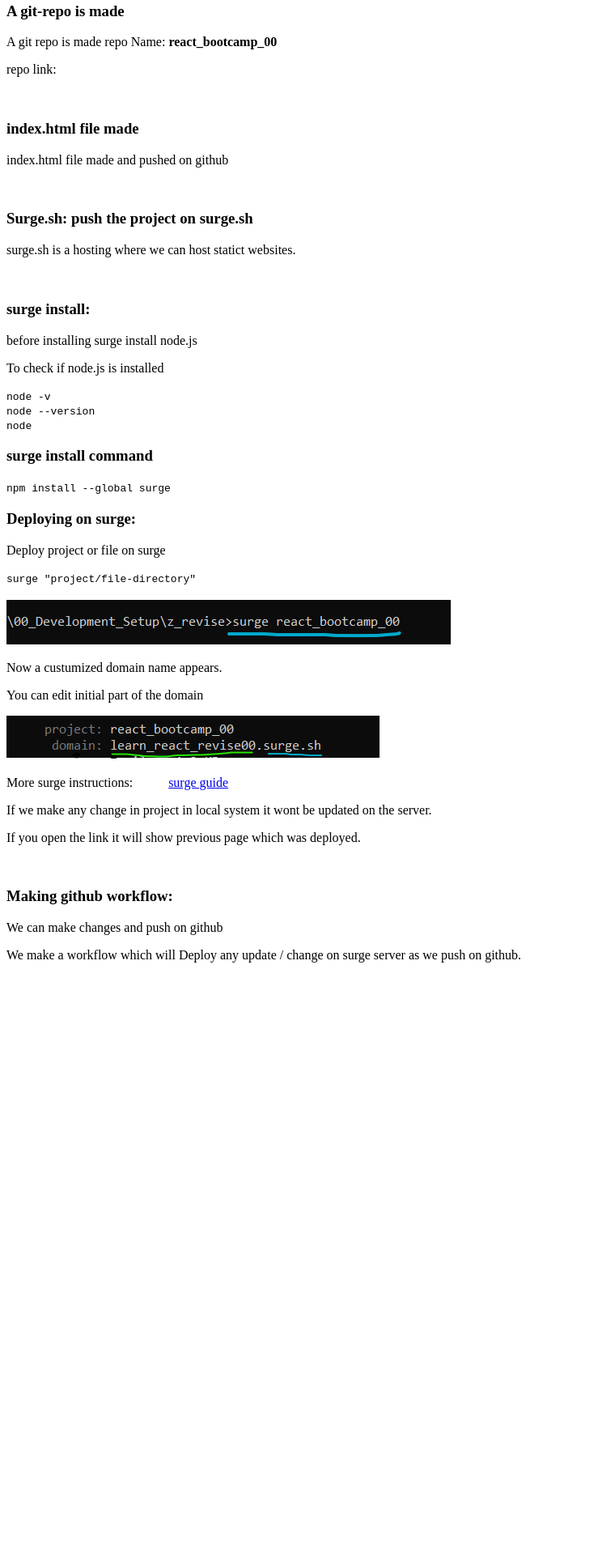
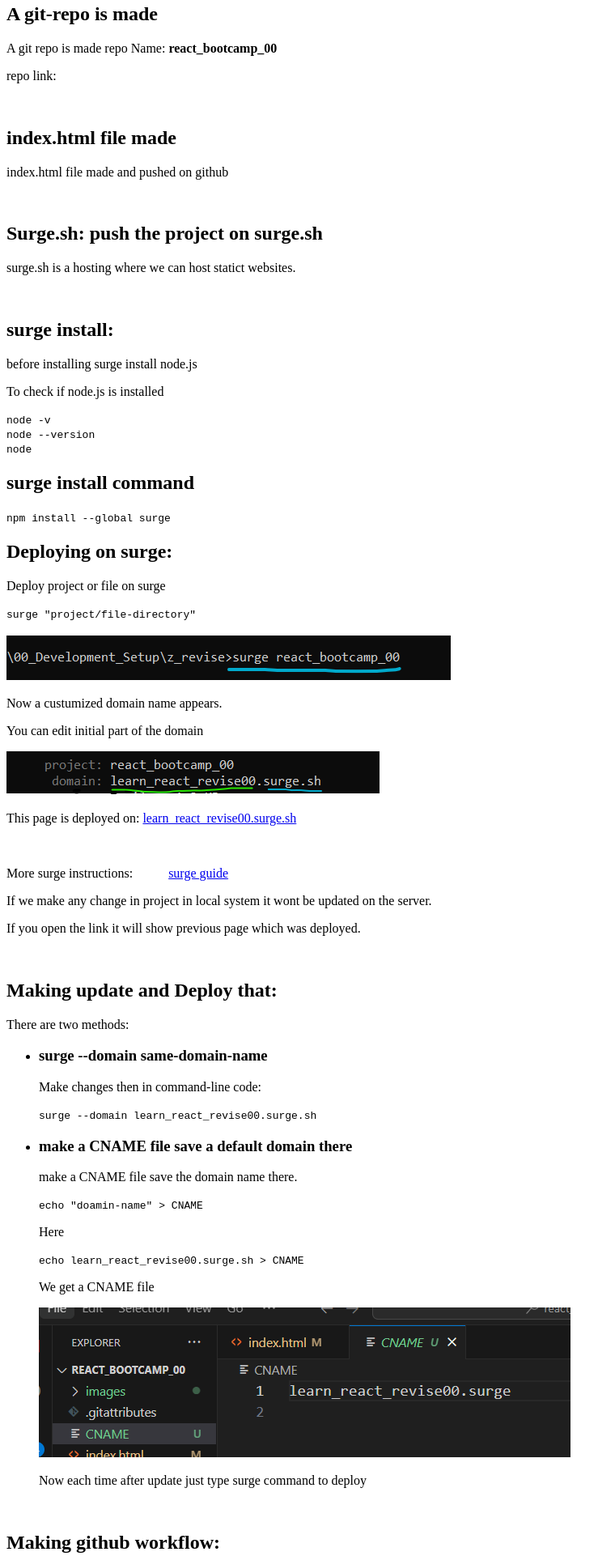
Before and after one commit to aasif112/rev_react_bootcamp_00, a plain HTML site: page index.html in a window 1280 px wide. Shown: the part 148-2070 px from the top of the page at 81% size, without its empty margins (0-760 px from the left). Before the commit the page ends 1525 px from the top, so only its background shows below. Drawn offline with Linux system fonts and the light colour scheme.

Commit message:
update and deploy project on serge by surge command

```diff
--- a/index.html
+++ b/index.html
@@ -13,17 +13,17 @@
     <h1>Learning React from Bootcamp 2020</h1>
     <p>This is revision of classes</p>
     <br />
-    <h3>A git-repo is made</h3>
+    <h2>A git-repo is made</h2>
     <p>A git repo is made repo Name: <strong>react_bootcamp_00</strong></p>
     <p>repo link: </p>
     <br />
-    <h3>index.html file made</h3>
+    <h2>index.html file made</h2>
     <p>index.html file made and pushed on github</p>
     <br />
-    <h3>Surge.sh: push the project on surge.sh</h3>
+    <h2>Surge.sh: push the project on surge.sh</h2>
     <p>surge.sh is a hosting where we can host statict websites.</p>
     <br />
-    <h3>surge install:</h3>
+    <h2>surge install:</h2>
     <p>before installing surge install node.js</p>
     <p>To check if node.js is installed </p>
         <div class="code">
@@ -33,13 +33,13 @@
         <br />
         <code>node </code>
         </div>
-    <h3>surge install command</h3>
+    <h2>surge install command</h2>
         <div class="code">
             <code>npm install --global surge</code>
             <br />
             <code></code>
         </div>
-    <h3>Deploying on surge:</h3>
+    <h2>Deploying on surge:</h2>
     <p>Deploy project or file on surge</p>
         <div class="code"><code>surge "project/file-directory"</code></div>
         <br />
@@ -48,24 +48,56 @@
     <p>You can edit initial part of the domain</p>
         <img src="./images/surge1.png" alt="">
 
+    <p>This page is deployed on: <a target="_blank" href="https:/learn_react_revise00.surge.sh">learn_react_revise00.surge.sh</a></p>
+    <br />
     <p>More surge instructions: &emsp; &emsp;
         <a target="_blank" href="https://surge.sh/help/remembering-a-domain">surge guide</a>
     </p>
     <p>If we make any change in project in local system it wont be updated on the server.</p>
     <p>If you open the link it will show previous page which was deployed.</p>
+
+
     <br />
-    <h3>Making github workflow:</h3>
+    <h2>Making update and Deploy that:</h2>
+    <p>There are two methods:</p>
+        <ul>
+            <li>
+                <h3>surge --domain same-domain-name</h3>
+                <p>Make changes then in command-line code:
+                    <div class="code">
+                        <code>surge --domain learn_react_revise00.surge.sh</code>
+                    </div>
+                </p>
+            </li>
+            <li>
+                <h3>make a CNAME file save a default domain there</h3>
+                <p>make a CNAME file save the domain name there.</p>
+                <div class="code">
+                    <code>echo "doamin-name" > CNAME</code>
+                    <p>Here</p>
+                    <code>echo learn_react_revise00.surge.sh > CNAME</code>
+                </div>
+
+                <p>We get a CNAME file</p>
+                <img src="./images/CNAME.png" alt="">
+                <p> Now each time after update just type surge command to deploy
+                </p>
+                <div class="code">
+                    <code></code>
+                </div>
+            </li>
+        </ul>
+
+    <br />
+    <h2>Making github workflow:</h2>
     <p>We can make changes and push on github</p>
     <p>We make a workflow which will Deploy any update / change on surge server as we push on github.</p>
 
-    <br />
-    <h3></h3>
+
+
 
     <br />
-    <h3></h3>
-
-    <br />
-    <h3></h3>
+    <h2></h2>
 
 
 
```
Also changed, not shown: images/CNAME.png (added), images/re-deploy1.png (added), images/re-deploy2.png (added), 1 other file.
